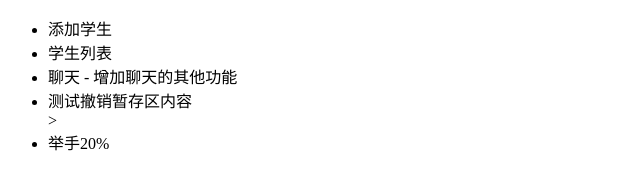
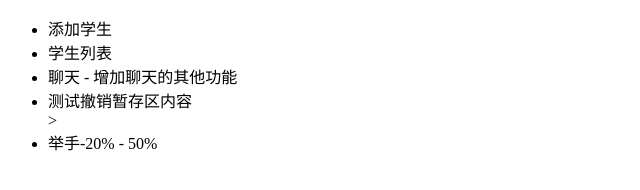
Before and after one commit to 937827819/student, a plain HTML site: page index.html in a window 1280 px wide. Shown: the full height of the page, 0-640 px from the left. Drawn offline with Linux system fonts and the light colour scheme.

Commit message:
dev开发了50%的举手

```diff
--- a/index.html
+++ b/index.html
@@ -9,7 +9,7 @@
 			<li>学生列表</li>
 			<li>聊天 - 增加聊天的其他功能</li>
 			<li>测试撤销暂存区内容</li>>
-			<li>举手20%</li>
+			<li>举手-20% - 50%</li>
 		</ul>
 	</body>
 </html>
```
